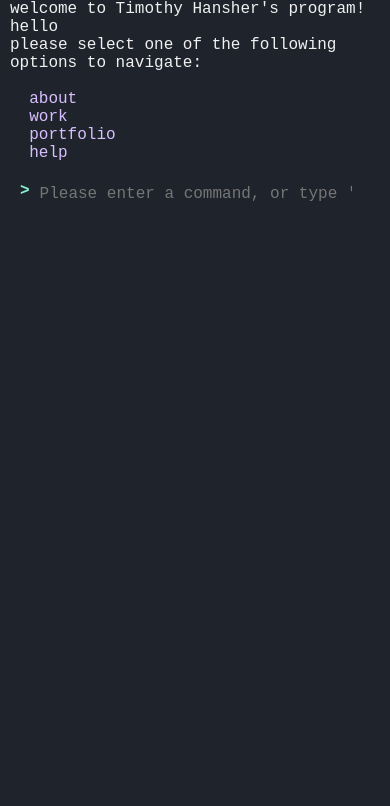
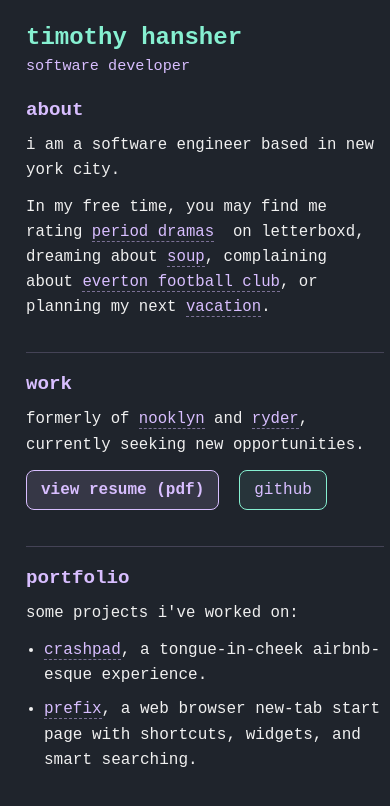
Before and after one commit to timmyha/portfolio-new, a React (Vite) app: page / in a window 390 px wide. Shown: the top 806 px of the page. Built offline with nearby package versions, Linux system fonts and the light colour scheme.

Commit message:
add support for smaller screens

```diff
--- a/src/App.tsx
+++ b/src/App.tsx
@@ -1,19 +1,33 @@
 import styled from "styled-components";
 import { useSnapshot } from "valtio";
 import { store } from "./store";
-import { useRef, ChangeEvent, FormEvent, useState } from "react";
+import { useRef, ChangeEvent, FormEvent, useState, useEffect } from "react";
 import parse, { Element } from "html-react-parser";
 import "./terminal.css";
 import Modal from "./components/Modal";
 import { Video } from "./assets/Video";
 import { nanoid } from "nanoid";
 import DialogModal from "./components/DialogModal";
+import MobileStatic from "./components/MobileStatic";
 import resumePdf from "./assets/timothyresume.pdf";
 
 function App() {
   const inputRef = useRef<HTMLInputElement | null>(null);
   const snap = useSnapshot(store);
   const [resumeOpen, setResumeOpen] = useState(false);
+  const [isMobile, setIsMobile] = useState(() => typeof window !== "undefined" && window.matchMedia("(max-width: 768px)").matches);
+
+  useEffect(() => {
+    const mql = window.matchMedia("(max-width: 768px)");
+    const apply = () => setIsMobile(mql.matches);
+    apply();
+    mql.addEventListener?.("change", apply);
+    mql.addListener?.(apply);
+    return () => {
+      mql.removeEventListener?.("change", apply);
+      mql.removeListener?.(apply);
+    };
+  }, []);
 
   const terminal = snap.terminal.map((line) => {
     return (
@@ -195,6 +209,10 @@
 
   return (
     <>
+      {isMobile ? (
+        <MobileStatic />
+      ) : (
+        <>
           <Container onClick={() => inputRef.current?.focus()}>
             <Terminal>{terminal}</Terminal>
             <form onSubmit={(e) => enterCommand(e)}>
@@ -218,6 +236,8 @@
           >
             <iframe src={resumePdf} title="Resume PDF" />
           </DialogModal>
+        </>
+      )}
     </>
   );
 }
--- /dev/null
+++ b/src/components/MobileStatic.tsx
@@ -0,0 +1,276 @@
+import styled from "styled-components";
+import { Video } from "../assets/Video";
+import resumePdf from "../assets/timothyresume.pdf";
+
+const MobileStatic = () => {
+  return (
+    <Page>
+      <Header>
+        <Title>timothy hansher</Title>
+        <Subtitle>software developer</Subtitle>
+      </Header>
+
+      <Section aria-labelledby="about">
+        <SectionTitle id="about">about</SectionTitle>
+        <P>i am a software engineer based in new york city.</P>
+
+        <P>
+          In my free time, you may find me rating
+          <NBSP />
+          <A
+            href="https://letterboxd.com/film/howards-end/"
+            target="_blank"
+            rel="noopener noreferrer"
+          >
+            period dramas
+          </A>
+          <NBSP /> on letterboxd, dreaming about
+          <NBSP />
+          <A
+            href="https://www.riversidethaicooking.com/north-eastern-cuisine/lao-style-mushroom-soup/"
+            target="_blank"
+            rel="noopener noreferrer"
+          >
+            soup
+          </A>
+          , complaining about
+          <NBSP />
+          <A
+            href="https://www.evertonfc.com/"
+            target="_blank"
+            rel="noopener noreferrer"
+          >
+            everton football club
+          </A>
+          , or planning my next
+          <NBSP />
+          <A
+            href="https://en.wikipedia.org/wiki/Ho_Chi_Minh_City"
+            target="_blank"
+            rel="noopener noreferrer"
+          >
+            vacation
+          </A>
+          .
+        </P>
+      </Section>
+
+      <Divider />
+
+      <Section aria-labelledby="work">
+        <SectionTitle id="work">work</SectionTitle>
+        <P>
+          formerly of
+          <NBSP />
+          <A href="https://nooklyn.com" target="_blank" rel="noopener noreferrer">
+            nooklyn
+          </A>
+          <NBSP />
+          and
+          <NBSP />
+          <A href="https://www.ryder.com" target="_blank" rel="noopener noreferrer">
+            ryder
+          </A>
+          , currently seeking new opportunities.
+        </P>
+
+        <Actions>
+          <PrimaryLink
+            href={resumePdf}
+            target="_blank"
+            rel="noopener noreferrer"
+            aria-label="Open resume PDF in a new tab"
+          >
+            view resume (pdf)
+          </PrimaryLink>
+          <SecondaryLink
+            href="https://github.com/timmyha"
+            target="_blank"
+            rel="noopener noreferrer"
+          >
+            github
+          </SecondaryLink>
+        </Actions>
+
+
+      </Section>
+
+      <Divider />
+
+      <Section aria-labelledby="portfolio">
+        <SectionTitle id="portfolio">portfolio</SectionTitle>
+        <P>some projects i&apos;ve worked on:</P>
+        <List>
+          <Item>
+            <A
+              href="https://crashpad.vercel.app/"
+              target="_blank"
+              rel="noopener noreferrer"
+            >
+              crashpad
+            </A>
+            , a tongue-in-cheek airbnb-esque experience.
+          </Item>
+          <Item>
+            <A
+              href="https://timmy.gg/prefix"
+              target="_blank"
+              rel="noopener noreferrer"
+            >
+              prefix
+            </A>
+            , a web browser new-tab start page with shortcuts, widgets, and smart
+            searching.
+          </Item>
+        </List>
+      </Section>
+    </Page>
+  );
+};
+
+const Page = styled.main`
+  min-height: 100vh;
+  background-color: #1f242c;
+  color: #f0f0f0;
+  font-family: "IBM Plex Mono", monospace;
+  display: flex;
+  flex-direction: column;
+  align-items: stretch;
+`;
+
+const Header = styled.header`
+  padding: 24px 16px 8px;
+  text-align: left;
+`;
+
+const Title = styled.h1`
+  margin: 0 0 4px 0;
+  font-size: 1.5rem;
+  line-height: 1.2;
+  color: #86f0d1;
+  font-weight: 700;
+`;
+
+const Subtitle = styled.p`
+  margin: 0;
+  font-size: 0.95rem;
+  color: #d8beff;
+`;
+
+const Section = styled.section`
+  padding: 16px;
+`;
+
+const SectionTitle = styled.h2`
+  margin: 0 0 12px 0;
+  font-size: 1.2rem;
+  color: #d8beff;
+`;
+
+const P = styled.p`
+  margin: 0 0 12px 0;
+  font-size: 0.98rem;
+  line-height: 1.6;
+`;
+
+const List = styled.ul`
+  margin: 6px 0 0 18px;
+  padding: 0;
+`;
+
+const Item = styled.li`
+  margin: 0 0 8px 0;
+  line-height: 1.6;
+`;
+
+const A = styled.a`
+  color: #d8beff;
+  text-decoration: none;
+  border-bottom: 1px dashed rgba(216, 190, 255, 0.5);
+  transition: color 120ms ease, border-color 120ms ease;
+
+  &:hover,
+  &:focus {
+    color: #86f0d1;
+    border-bottom-color: rgba(134, 240, 209, 0.7);
+    outline: none;
+  }
+`;
+
+const PrimaryLink = styled(A).attrs({ as: "a" })`
+  display: inline-block;
+  padding: 10px 14px;
+  border-radius: 8px;
+  background: rgba(216, 190, 255, 0.12);
+  border: 1px solid #d8beff;
+  font-weight: 700;
+  margin-right: 10px;
+
+  &:hover,
+  &:focus {
+    background: rgba(216, 190, 255, 0.2);
+  }
+`;
+
+const SecondaryLink = styled(A)`
+  display: inline-block;
+  padding: 10px 14px;
+  border-radius: 8px;
+  background: rgba(134, 240, 209, 0.08);
+  border: 1px solid #86f0d1;
+
+  &:hover,
+  &:focus {
+    background: rgba(134, 240, 209, 0.16);
+  }
+`;
+
+const Actions = styled.div`
+  display: flex;
+  flex-wrap: wrap;
+  gap: 10px;
+  align-items: center;
+  margin: 12px 0 16px;
+`;
+
+const Divider = styled.hr`
+  border: none;
+  border-top: 1px solid rgba(216, 190, 255, 0.2);
+  margin: 4px 16px;
+`;
+
+const Media = styled.figure`
+  margin: 12px 0 16px;
+`;
+
+const MediaCaption = styled.figcaption`
+  color: #d8beff;
+  font-size: 0.9rem;
+  margin: 0 0 8px 0;
+`;
+
+const MediaFrame = styled.div`
+  position: relative;
+  overflow: hidden;
+  border: 1px solid rgba(216, 190, 255, 0.35);
+  border-radius: 8px;
+  background: #1b2027;
+
+  & iframe {
+    width: 100% !important;
+    height: 180px !important;
+    border: 0;
+    display: block;
+  }
+`;
+
+const NBSP = styled.span.attrs({ "aria-hidden": true })`
+  display: inline;
+  &::before {
+    content: "\\00a0";
+  }
+`;
+
+
+
+export default MobileStatic;
```
Also changed, not shown: src/components/DialogModal.tsx (+0 -30 lines). Lines whose indentation alone changed are shown as unchanged.
